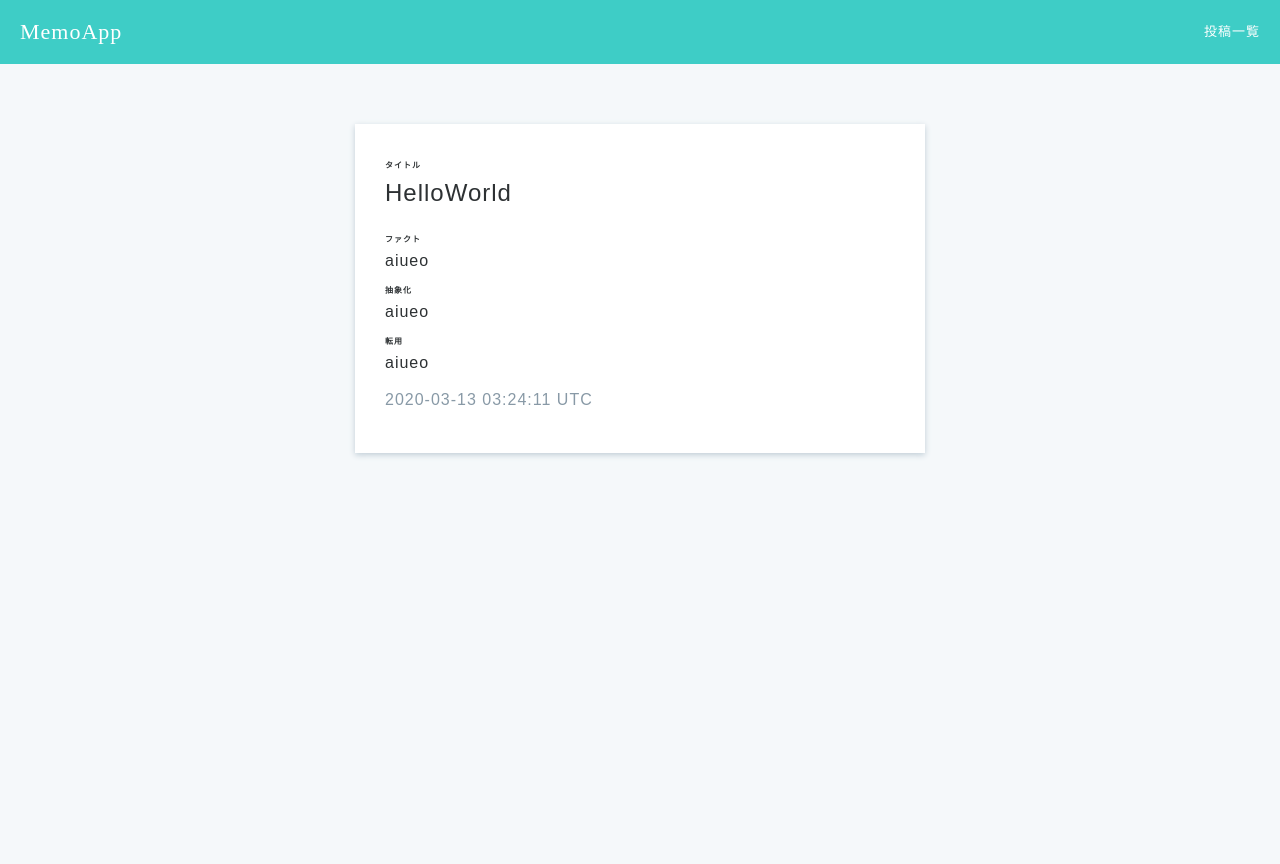
After one commit to tmp-friends/memo_app, a Rails app: page /posts/1 in a window 1280 px wide. The commit adds this page. Run offline with Rails 7, Linux system fonts and the light colour scheme; data comes from the database, SQL or seed files in the repository; both versions use the stored data as it was after the commit; style sheets or scripts are compiled from the project's sources.

Commit message:
投稿詳細ページを作成

```diff
--- a/app/assets/stylesheets/home.scss
+++ b/app/assets/stylesheets/home.scss
@@ -79,6 +79,7 @@
     float: left;
     padding-left: 20px;
     color: white;
+    font-family:'Times New Roman';
     font-size: 22px;
     line-height: 64px;
   }
--- a/app/assets/stylesheets/posts.scss
+++ b/app/assets/stylesheets/posts.scss
@@ -35,3 +35,64 @@
     padding-left: 25px;
     text-align: left;
 }
+
+/* posts/show ================================ */
+.posts-show form {
+    display: inline;
+}
+
+.posts-show-item {
+    padding: 30px;
+    background-color: white;
+    box-shadow: 0 2px 6px #c1ced7;
+    overflow: hidden;
+}
+
+//   .posts-show-item-contents{
+//       float: left;
+//   }
+
+.posts-show-item img {
+    width: 60px;
+    height: 60px;
+    border-radius: 40%;
+    box-shadow: 0 2px 6px #c1ced7;
+    vertical-align: middle;
+    object-fit: cover;
+}
+
+.posts-show-item .post-user-name a {
+    vertical-align: middle;
+    font-size: 24px;
+    margin-left: 15px;
+}
+
+.posts-show-item-title {
+    font-size: 24px;
+    margin: 5px 0 20px 0;
+}
+
+.posts-show-item-contents {
+    font-size: 16px;
+    margin: 5px 0 10px 0;
+}
+
+.posts-show-item h3 {
+    font-size: 8px;
+}
+
+
+.post-time {
+    color: #8899a6;
+    margin-bottom: 10px;
+}
+
+.post-menus {
+    float: right;
+}
+
+.post-menus a, .post-menus input {
+    color: #8899a6;
+    text-decoration: underline;
+    font-size: 14px;
+}
--- a/app/controllers/posts_controller.rb
+++ b/app/controllers/posts_controller.rb
@@ -1,5 +1,9 @@
 class PostsController < ApplicationController
   def index
-    @posts = Post.all
+    @posts = Post.all.order(created_at: :desc)
+  end
+
+  def show
+    @post =Post.find_by(id: params[:id])
   end
 end
--- /dev/null
+++ b/app/views/posts/show.html.erb
@@ -0,0 +1,33 @@
+<div class="main posts-show">
+  <div class="container">
+    <div class="posts-show-item">
+      <div class="posts-show-item-title">
+        <h3>タイトル</h3>
+        <p>
+            <%= @post.title %>
+        </p>
+      </div>
+      <div class="posts-show-item-contents">
+        <h3>ファクト</h3>
+        <p>
+            <%= @post.fact %>
+        </p>
+      </div>
+      <div class="posts-show-item-contents">
+        <h3>抽象化</h3>
+        <p>
+            <%= @post.abstraction %>
+        </p>
+      </div>
+      <div class="posts-show-item-contents">
+        <h3>転用</h3>
+        <p>
+            <%= @post.diversion %>
+        </p>
+      </div>
+      <div class="post-time">
+        <%= @post.created_at %>
+      </div>
+    </div>
+  </div>
+</div>
--- a/config/routes.rb
+++ b/config/routes.rb
@@ -1,5 +1,6 @@
 Rails.application.routes.draw do
   get 'posts/index' => "posts#index"
+  get 'posts/:id' => "posts#show"
 
   get '/' => "home#top"
 end
```
Also changed, not shown: app/views/posts/index.html.erb (+5 -4 lines), db/development.sqlite3, 5 other files. Lines whose indentation alone changed are shown as unchanged.
